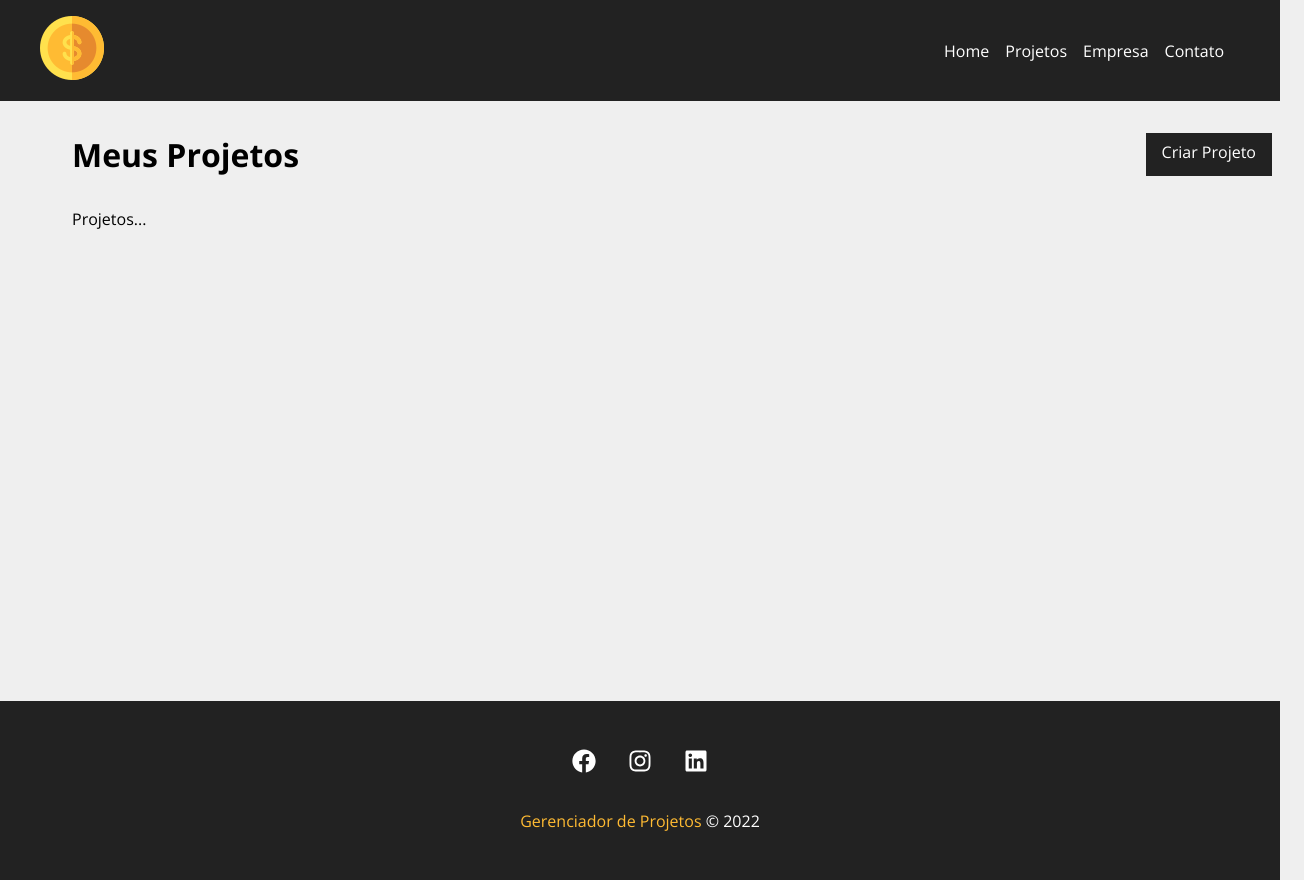
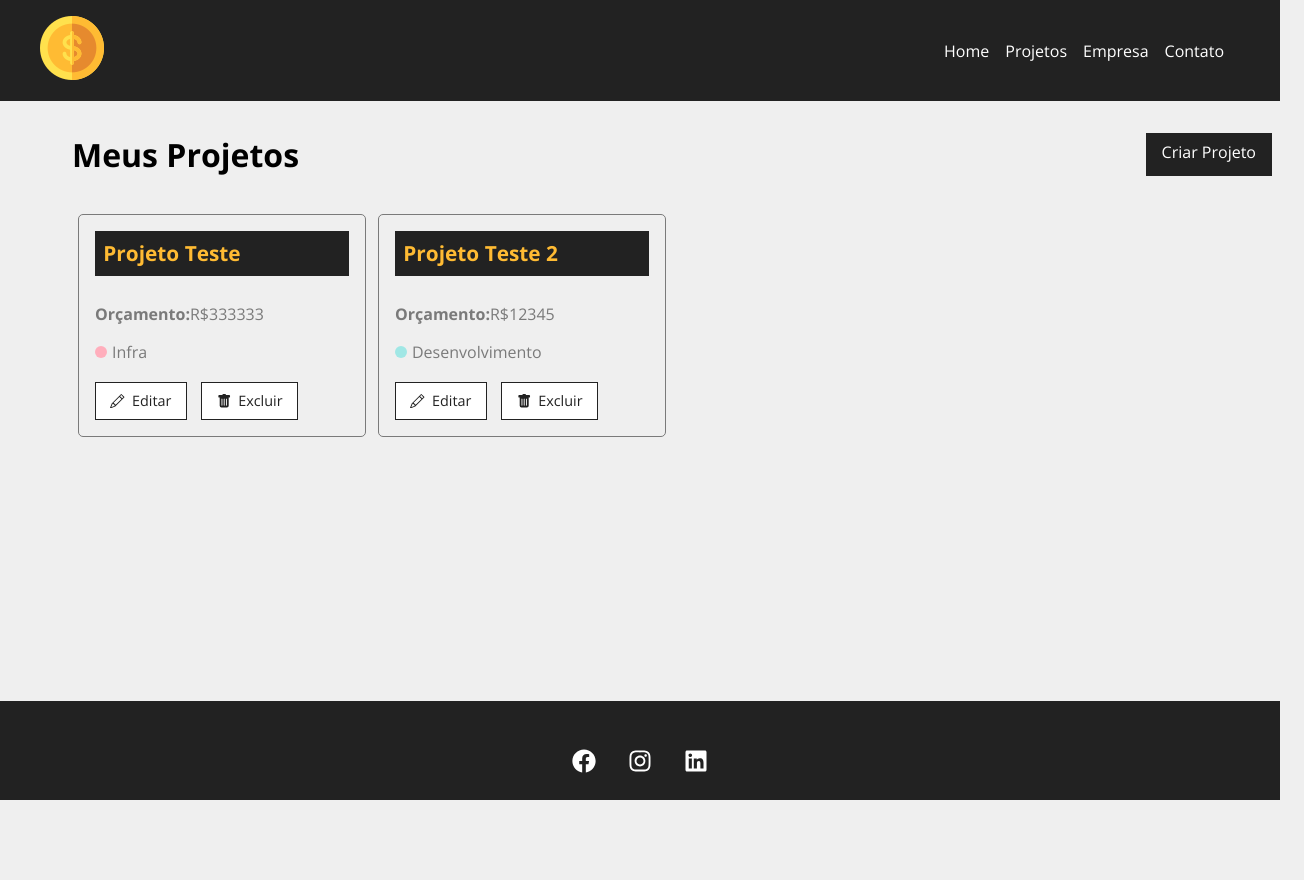
Before and after one commit to kaykiletieri/gerenciador-de-projetos, a React (Create React App) app: page /projects in a window 1280 px wide. Shown: the whole page, 1304 px wide, since content can reach past the window. After the commit the page ends 800 px from the top, so only its background shows below. Built offline with nearby package versions, Linux system fonts and the light colour scheme; data requests are answered from the project's data file.

Commit message:
feat: added project cards to projects page

```diff
--- a/db.json
+++ b/db.json
@@ -1,15 +1,26 @@
 {
   "projects": [
     {
-      "name": "Projeto teste",
-      "budget": "7777777",
+      "name": "Projeto Teste",
+      "budget": "333333",
+      "category": {
+        "id": "1",
+        "name": "Infra"
+      },
+      "pm": 0,
+      "services": [],
+      "id": 1
+    },
+    {
+      "name": "Projeto Teste 2",
+      "budget": "12345",
       "category": {
         "id": "2",
         "name": "Desenvolvimento"
       },
       "pm": 0,
       "services": [],
-      "id": 1
+      "id": 2
     }
   ],
   "categories": [
--- a/src/components/pages/Projects.js
+++ b/src/components/pages/Projects.js
@@ -1,12 +1,17 @@
 import { useLocation } from "react-router-dom"
+
+import { useState, useEffect } from "react"
 
 import Message from "../layout/Message"
 import Container from "../layout/Container"
 import LinkButton from "../layout/LinkButton"
+import ProjectCard from "../projects/ProjectCard"
 
 import styles from './Projects.module.css'
 
 function Projects() {
+
+    const [projects, setProjects] = useState([])
 
     const location = useLocation()
     let message = ''
@@ -14,16 +19,40 @@
         message = location.state.message
     }
 
+    useEffect(()=>{
+
+        fetch('http://localhost:5000/projects',
+        {
+            method: 'GET',
+            headers: {
+                'Content-Type': 'application/json',
+            },
+        }).then(resp => resp.json())
+        .then(data => {
+           // console.log(data)
+            setProjects(data)
+        })
+        .catch((err) => console.log(err))
+    },[])
+
     return (
         <div className={styles.project_container}>
             <div className={styles.title_container}>
                 <h1>Meus Projetos</h1>
-                <LinkButton to="/newproject" text="Criar Projeto" />
+                <LinkButton to="/new-project" text="Criar Projeto" />
             </div>
             {message && <Message type="success" msg={message} />}
 
             <Container customClass="start">
-                <p>Projetos...</p>
+
+                {projects.length > 0 && projects.map((project) => <ProjectCard
+                    id={project.id}
+                    name={project.name}
+                    budget={project.budget}
+                    category={project.category.name}
+                    key={project.id}
+                /> )}
+
             </Container>
         </div>
     )
--- /dev/null
+++ b/src/components/projects/ProjectCard.js
@@ -0,0 +1,29 @@
+import { Link } from 'react-router-dom'
+
+import styles from './ProjectCard.module.css'
+import {BsPencil, BsFillTrashFill} from 'react-icons/bs'
+
+function ProjectCard ({id, name, budget, category, handleRemove}) {
+    return (
+        <div className={styles.project_card}>
+            <h4>{name}</h4>
+            <p>
+                <span>Orçamento:</span>R${budget}
+            </p>
+            <p className={styles.category_text}>
+                <span className={`${styles[category.toLowerCase()]}`}></span> {category}
+            </p>
+            <div className={styles.project_card_actions}>
+                <Link to="/">
+                    <BsPencil /> Editar
+                </Link>
+
+                <button>
+                    <BsFillTrashFill /> Excluir
+                </button>
+            </div>
+        </div>
+    )
+}
+
+export default ProjectCard
--- /dev/null
+++ b/src/components/projects/ProjectCard.module.css
@@ -0,0 +1,87 @@
+.project_card {
+    padding: 1em;
+    border: 1px solid #7a7a7a;
+    border-radius: 5px;
+    width: 24%;
+    margin: 0.5%;
+  }
+
+  .project_card h4 {
+    background-color: #222;
+    color: #ffbb33;
+    padding: 0.4em;
+    margin-bottom: 1.3em;
+    font-size: 1.3em;
+  }
+
+  .project_card p {
+    color: #7a7a7a;
+    margin-bottom: 1em;
+  }
+
+  .project_card p span {
+    font-weight: bold;
+  }
+
+  .category_text {
+    display: flex;
+    align-items: center;
+  }
+
+  .category_text span {
+    display: block;
+    width: 12px;
+    height: 12px;
+    border-radius: 50%;
+    background-color: #ccc;
+    margin-right: 5px;
+  }
+
+  .category_text .infra {
+    background-color: #ffaebc;
+  }
+
+  .category_text .desenvolvimento {
+    background-color: #a0e7e5;
+  }
+
+  .category_text .design {
+    background-color: #b4f8c8;
+  }
+
+  .category_text .planejamento {
+    background-color: #fbe7c6;
+  }
+
+  .project_card_actions {
+    margin-top: 1.2em;
+    display: flex;
+    align-items: center;
+  }
+
+  .project_card_actions a,
+  .project_card_actions button {
+    text-decoration: none;
+    border: none;
+    background-color: #fff;
+    color: #222;
+    font-size: 0.9em;
+    padding: 0.6em 1em;
+    margin-right: 1em;
+    cursor: pointer;
+    border: 1px solid #222;
+    transition: 0.5s;
+    display: flex;
+    align-items: center;
+    justify-content: center;
+  }
+
+  .project_card_actions svg {
+    margin-right: 0.5em;
+  }
+
+  .project_card_actions a:hover,
+  .project_card_actions button:hover {
+    background-color: #222;
+    color: #ffbb33;
+  }
--- a/src/index.css
+++ b/src/index.css
@@ -8,4 +8,5 @@
 html, body, #root {
     background-color: #efefef;
     height: 100%;
+    overflow-x: hidden;
 }
```
